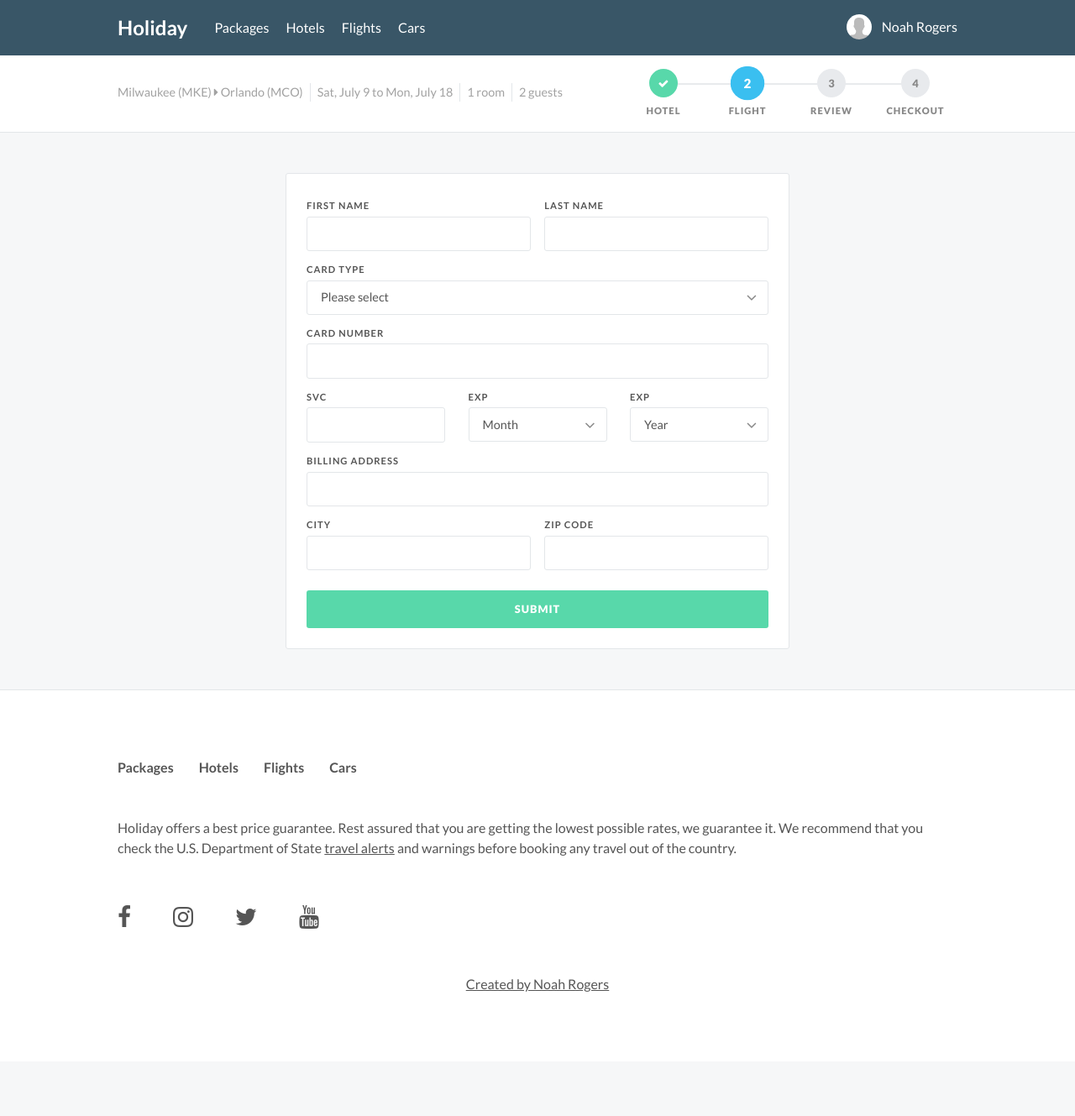
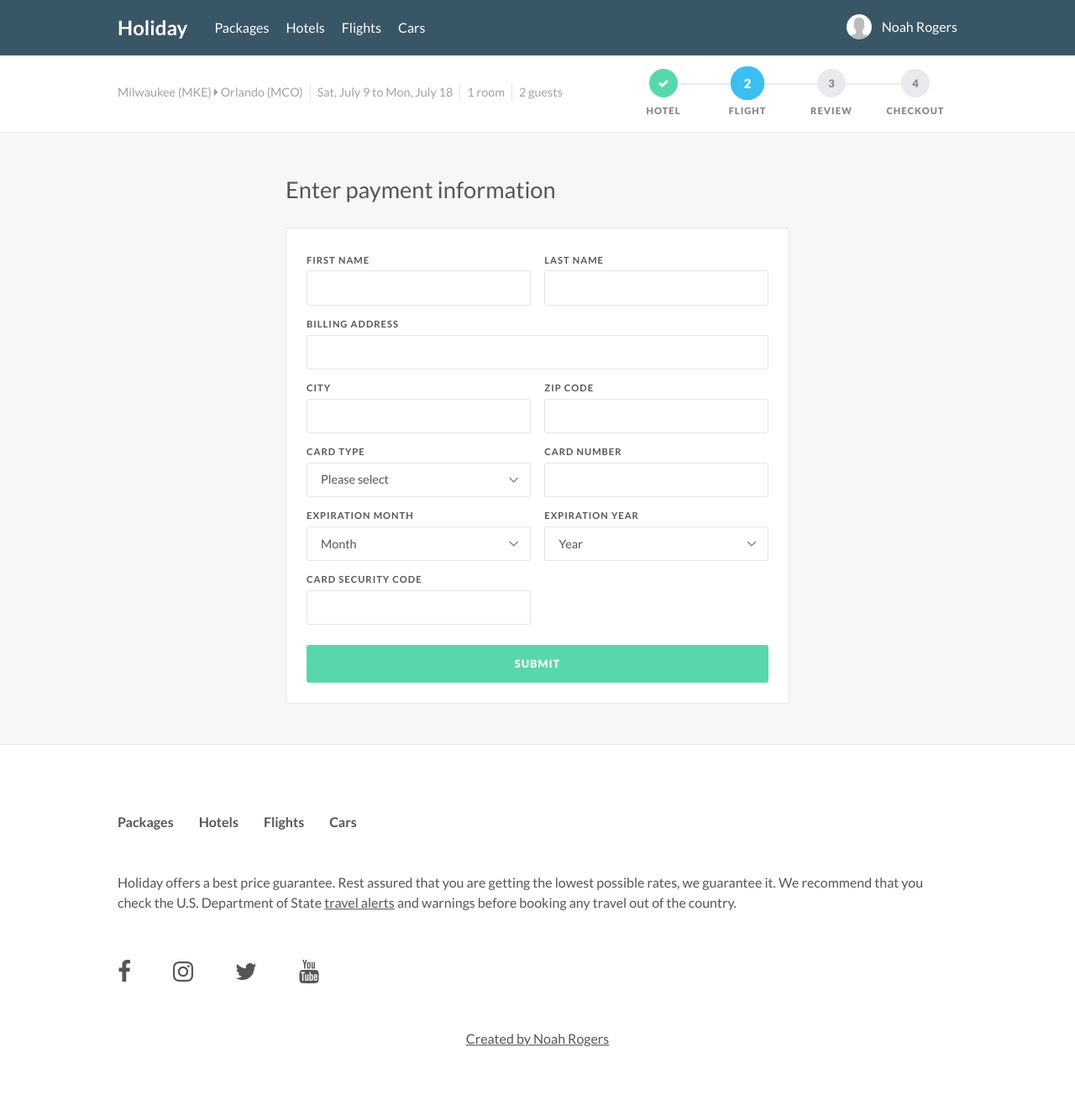
Before and after one commit to Treydor/holiday, a Jekyll site: the page built from packages/package-selection/payment/index.html, in a window 1280 px wide. Shown: the whole page at 84% size. Built offline with Jekyll 4.4.1, drawn with Linux system fonts in a browser that asks for light colours; nearby versions of some CDN libraries; before the commit the page ends 1264 px from its top, so only the background shows below that.

Commit message:
Applies fix for payment page, adds page title

```diff
--- a/packages/package-selection/payment/index.html
+++ b/packages/package-selection/payment/index.html
@@ -5,7 +5,9 @@ title: "Holiday - Review &amp; Pay"
 
 {% include search/packages/criteria.html %}
 
-<div class="container">
+<section class="payment">
+  <div class="container container--narrow">
+    <h2 class="section__title">Enter payment information</h2>
     <div class="form-table">
         <div class="row">
           <div class="module module--6-fixed">
@@ -18,6 +20,21 @@ title: "Holiday - Review &amp; Pay"
           </div>
         </div>
         <div class="row">
+          <label>Billing address</label>
+          <input type="text">
+        </div>
+        <div class="row">
+          <div class="module module--6-fixed">
+            <label>City</label>
+            <input type="text">
+          </div>
+          <div class="module module--6-fixed">
+            <label>Zip code</label>
+            <input type="text">
+          </div>
+        </div>
+        <div class="row">
+          <div class="module module--6">
             <label>Card type</label>
             <div class="styled-select">
               <select class="styled-select__list">
@@ -29,17 +46,14 @@ title: "Holiday - Review &amp; Pay"
               </select>
             </div>
           </div>
-      <div class="row">
+          <div class="module module--6">
             <label>Card number</label>
             <input type="text">
           </div>
+        </div>
         <div class="row">
-        <div class="module module--4-fixed">
-          <label>SVC</label>
-          <input type="text">
-        </div>
-        <div class="module module--4-fixed">
-          <label>Exp</label>
+          <div class="module module--6">
+            <label>Expiration month</label>
             <div class="styled-select">
               <select class="styled-select__list">
                 <option selected="selected">Month</option>
@@ -58,8 +72,8 @@ title: "Holiday - Review &amp; Pay"
               </select>
             </div>
           </div>
-        <div class="module module--4-fixed">
-          <label>Exp</label>
+          <div class="module module--6">
+            <label>Expiration year</label>
             <div class="styled-select">
               <select class="styled-select__list">
                 <option selected="selected">Year</option>
@@ -76,17 +90,11 @@ title: "Holiday - Review &amp; Pay"
           </div>
         </div>
         <div class="row">
-        <label>Billing address</label>
+          <div class="module module--6">
+            <label>Card security code</label>
             <input type="text">
           </div>
-      <div class="row">
-        <div class="module module--6-fixed">
-          <label>City</label>
-          <input type="text">
-        </div>
-        <div class="module module--6-fixed">
-          <label>Zip code</label>
-          <input type="text">
+          <div class="module module--6">
           </div>
         </div>
         <div class="row">
@@ -95,3 +103,4 @@ title: "Holiday - Review &amp; Pay"
       </div>
     </div>
   </div>
+</section>
```
Lines whose indentation alone changed are shown as unchanged.
